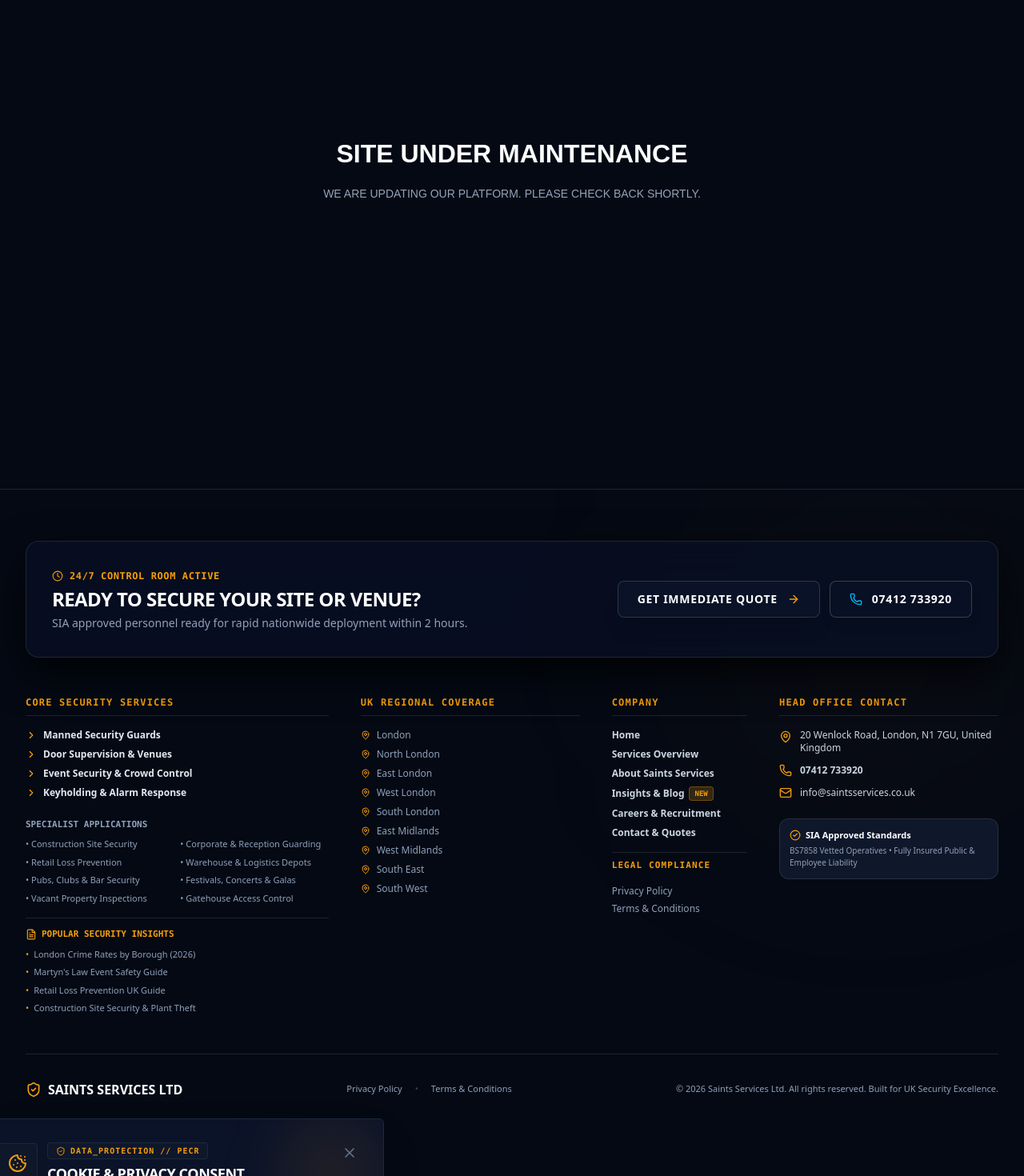
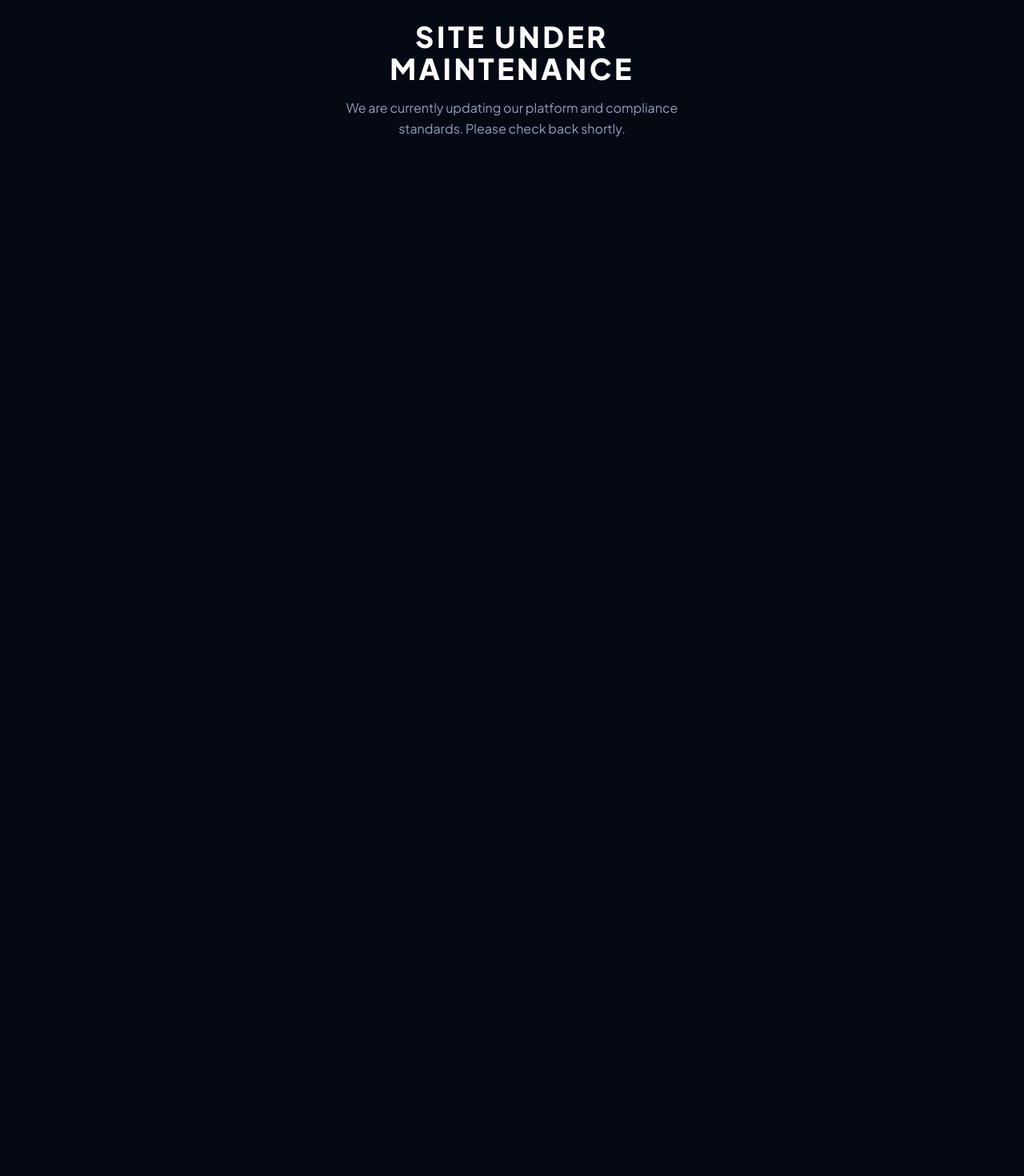
Before and after one commit to zynoks-org/saints-services-web, a Next.js app: page / in a window 1280 px wide. Shown: the part 300-1770 px from the top of the page at 80% size. After the commit the page ends 800 px from the top, so only its background shows below. Built offline with nearby package versions, Linux system fonts and the light colour scheme.

Commit message:
temp maintenance pages

```diff
--- a/app/about/page.tsx
+++ b/app/about/page.tsx
@@ -76,8 +76,8 @@
       desc: "Every officer undergoes a rigorous 5-year background, credit, and employment check prior to stepping onto any client site."
     },
     {
-      title: "SIA Approved Standards",
-      desc: "Our management and field operations strictly adhere to Security Industry Authority codes of conduct and security protocols."
+      title: "Licensed Personnel Standards",
+      desc: "Our management and field operations strictly adhere to Security Industry Authority codes of practice and industry-leading security protocols."
     },
     {
       title: "Transparent Digital Patrol Logs",
@@ -129,7 +129,7 @@
                   </h1>
 
                   <p className="text-sm sm:text-base lg:text-lg text-slate-600 dark:text-slate-300 font-medium leading-relaxed mb-6 sm:mb-8 max-w-2xl transition-colors">
-                    Saints Services Ltd was founded to give UK commercial property owners, event organizers, and retail brands dependable, SIA-licensed protection and high-level facilities management.
+                    Saints Services Ltd was founded to give UK commercial property owners, event organizers, and retail brands dependable protection using fully qualified, SIA-badged security personnel and high-level facilities management.
                   </p>
 
                   <div className="flex flex-col sm:flex-row items-stretch sm:items-center gap-4">
--- a/app/careers/page.tsx
+++ b/app/careers/page.tsx
@@ -240,7 +240,7 @@
                         <div>
                           <h3 className="text-xs sm:text-sm font-black text-slate-900 dark:text-white uppercase tracking-tight">Join the UK&apos;s Premier Team</h3>
                           <p className="text-[10px] sm:text-[11px] font-mono font-bold text-[#f59e0b] tracking-wider uppercase mt-0.5">
-                            Professional Environment • Flexible Rotas • SIA Support
+                            Professional Environment • Flexible Rotas • Vetting Assistance
                           </p>
                         </div>
                       </div>
--- a/app/layout.tsx
+++ b/app/layout.tsx
@@ -21,13 +21,13 @@
 export const metadata: Metadata = {
   metadataBase: new URL("https://www.saintsservices.co.uk"),
   title: {
-    default: "Saints Services Ltd | SIA Manned Guarding & Security Solutions UK",
+    default: "Saints Services Ltd | SIA-Licensed Manned Guarding & Security Solutions UK",
     template: "%s | Saints Services Ltd",
   },
   description:
     "Nationwide SIA-licensed security operations across the UK. Specialist manned guarding, door supervision, event safety management, keyholding, and 24/7 mobile alarm response.",
   keywords: [
-    "SIA Security UK",
+    "Professional Security Services UK",
     "Manned Guarding London",
     "Door Supervision & Venues",
     "Event Security Services",
@@ -37,7 +37,7 @@
   authors: [{ name: "Saints Services Ltd" }],
   creator: "Saints Services Ltd",
   openGraph: {
-    title: "Saints Services Ltd | SIA Security Solutions UK",
+    title: "Saints Services Ltd | SIA-Licensed Security Solutions UK",
     description:
       "24/7 SIA-licensed manned guarding, door supervision, event security, keyholding, and rapid alarm response across the UK.",
     url: "https://www.saintsservices.co.uk",
@@ -55,7 +55,7 @@
   },
   twitter: {
     card: "summary_large_image",
-    title: "Saints Services Ltd | SIA Security Solutions UK",
+    title: "Saints Services Ltd | SIA-Licensed Security Solutions UK",
     description:
       "24/7 SIA-licensed manned guarding, door supervision, event security, keyholding, and rapid alarm response across the UK.",
     images: ["/images/why-us.png"],
@@ -122,18 +122,18 @@
           enableSystem={false}
           storageKey="saints-theme"
         >
-          {/* Global Header */}
-          <Header />
+          {/* Header disabled during maintenance */}
+          {/* <Header /> */}
 
           {/* Page Content Container */}
           <div className="flex-1">
             {children}
           </div>
 
-          {/* Global Footer */}
-          <Footer />
+          {/* Footer & Banner disabled during maintenance */}
+          {/* <Footer /> */}
+          {/* <CookieBanner /> */}
 
-          <CookieBanner />
           <Analytics />
           <SpeedInsights />
         </ThemeProvider>
--- a/app/page.tsx
+++ b/app/page.tsx
@@ -1,9 +1,13 @@
 export default function MaintenancePage() {
   return (
-    <div style={{ display: 'flex', height: '100vh', alignItems: 'center', justifyContent: 'center', background: '#040914', color: '#fff', fontFamily: 'sans-serif', textTransform: 'uppercase' }}>
-      <div style={{ textAlign: 'center' }}>
-        <h1 style={{ fontSize: '2rem', fontWeight: 900, marginBottom: '1rem' }}>Site Under Maintenance</h1>
-        <p style={{ color: '#94a3b8', fontSize: '0.875rem' }}>We are updating our platform. Please check back shortly.</p>
+    <div className="fixed inset-0 z-[999999] flex flex-col items-center justify-center bg-[#040914] px-4 text-center text-white select-none pointer-events-auto">
+      <div className="max-w-md space-y-4">
+        <h1 className="text-3xl font-black tracking-widest uppercase sm:text-4xl">
+          Site Under Maintenance
+        </h1>
+        <p className="text-slate-400 text-sm leading-relaxed sm:text-base">
+          We are currently updating our platform and compliance standards. Please check back shortly.
+        </p>
       </div>
     </div>
   );
--- a/app/services/door-supervision/page.tsx
+++ b/app/services/door-supervision/page.tsx
@@ -72,16 +72,16 @@
       <title>Door Supervision & Venue Security | Saints Services Ltd</title>
       <meta
         name="description"
-        content="Hire SIA-licensed door supervisors for hospitality venues, corporate events, and licensed premises across the UK. Professional crowd management & entry screening."
+        content="Hire licensed door supervisors for hospitality venues, corporate events, and licensed premises across the UK. Professional crowd management & entry screening."
       />
       <meta
         name="keywords"
-        content="Door Supervisors UK, SIA Door Security, Venue Door Guards, Licensed Premises Protection, Saints Services Door Supervision"
+        content="Door Supervisors UK, Licensed Door Security, Venue Door Guards, Licensed Premises Protection, Saints Services Door Supervision."
       />
       <meta property="og:title" content="Door Supervision & Venue Security | Saints Services Ltd" />
       <meta
         property="og:description"
-        content="Professional SIA-licensed door supervision services for high-capacity venues and hospitality events across the UK."
+        content="Professional licensed door supervision services for high-capacity venues and hospitality events across the UK."
       />
       <meta property="og:url" content="https://saintsservices.co.uk/services/door-supervision" />
       <meta property="og:type" content="website" />
@@ -140,7 +140,7 @@
                   </h1>
 
                   <p className="text-sm sm:text-base lg:text-lg text-slate-600 dark:text-slate-300 font-medium leading-relaxed mb-6 sm:mb-8 max-w-2xl transition-colors">
-                    Saints Services Ltd provides SIA-licensed door supervisors to commercial venues and licensed premises across the UK. With a 98% client retention rate, our trained security personnel maintain strict safety standards while acting as a welcoming, professional face for your brand.
+                    Saints Services Ltd provides licensed door supervisors to commercial venues and licensed premises across the UK. With a 98% client retention rate, our trained security personnel maintain strict safety standards while acting as a welcoming, professional face for your brand.
                   </p>
 
                   <div className="flex flex-col sm:flex-row items-stretch sm:items-center gap-4 mb-6">
@@ -236,15 +236,15 @@
                   </div>
 
                   <h2 className="text-2xl sm:text-4xl font-black text-slate-900 dark:text-white tracking-tight uppercase leading-tight">
-                    Professional SIA Door Supervision for Licensed Premises
+                    Professional Licensed Door Supervision for Licensed Premises
                   </h2>
 
                   <p className="text-slate-600 dark:text-slate-300 text-xs sm:text-sm font-medium leading-relaxed">
-                    High-capacity licensed venues require security expertise beyond standard perimeter watching. When managing busy hospitality operations, corporate galas, or premium leisure establishments, your venue needs SIA-licensed door supervisors who excel in complex, high-footfall environments.
+                    High-capacity licensed venues require security expertise beyond standard perimeter watching. When managing busy hospitality operations, corporate galas, or premium leisure establishments, your venue needs licensed door supervisors who excel in complex, high-footfall environments.
                   </p>
 
                   <p className="text-slate-600 dark:text-slate-300 text-xs sm:text-sm font-medium leading-relaxed">
-                    Saints Services Ltd specializes in door supervision for businesses operating critical hospitality venues. We deploy SIA-licensed Door Supervisors trained in crowd management, conflict de-escalation, entry screening, and regulatory compliance to protect your premises across England, Scotland, and Wales.
+                    Saints Services Ltd specializes in door supervision for businesses operating critical hospitality venues. We deploy licensed Door Supervisors trained in crowd management, conflict de-escalation, entry screening, and regulatory compliance to protect your premises across England, Scotland, and Wales.
                   </p>
 
                   <p className="text-slate-600 dark:text-slate-300 text-xs sm:text-sm font-medium leading-relaxed">
--- a/app/services/event-security/page.tsx
+++ b/app/services/event-security/page.tsx
@@ -128,7 +128,7 @@
                 <div className="lg:col-span-7">
                   <div className="inline-flex items-center gap-2 px-3.5 py-1.5 rounded-md bg-white dark:bg-slate-900 border border-slate-300 dark:border-slate-800 text-[#f59e0b] text-[11px] font-mono font-bold uppercase tracking-widest mb-4 sm:mb-6 shadow-xs backdrop-blur-md transition-colors">
                     <ShieldCheck className="w-4 h-4 text-[#f59e0b] shrink-0" />
-                    <span>SIA APPROVED // EVENT GUARDS & STEWARDS</span>
+                    <span>LICENSED // EVENT GUARDS & STEWARDS</span>
                   </div>
 
                   <h1 className="text-3xl sm:text-5xl lg:text-6xl font-black tracking-tight text-slate-900 dark:text-white leading-[1.1] mb-4 sm:mb-6 uppercase transition-colors">
--- a/app/services/keyholding/page.tsx
+++ b/app/services/keyholding/page.tsx
@@ -128,7 +128,7 @@
                 <div className="lg:col-span-7">
                   <div className="inline-flex items-center gap-2 px-3.5 py-1.5 rounded-md bg-white dark:bg-slate-900 border border-slate-300 dark:border-slate-800 text-[#f59e0b] text-[11px] font-mono font-bold uppercase tracking-widest mb-4 sm:mb-6 shadow-xs backdrop-blur-md transition-colors">
                     <ShieldCheck className="w-4 h-4 text-[#f59e0b] shrink-0" />
-                    <span>SIA APPROVED // ALARM RESPONSE 24/7</span>
+                    <span>LICENSED // ALARM RESPONSE 24/7</span>
                   </div>
 
                   <h1 className="text-3xl sm:text-5xl lg:text-6xl font-black tracking-tight text-slate-900 dark:text-white leading-[1.1] mb-4 sm:mb-6 uppercase transition-colors">
@@ -137,7 +137,7 @@
                   </h1>
 
                   <p className="text-sm sm:text-base lg:text-lg text-slate-600 dark:text-slate-300 font-medium leading-relaxed mb-6 sm:mb-8 max-w-2xl transition-colors">
-                    Saints Services Ltd provides expert Key Holding and Alarm Response services to businesses and households across the UK. Our SIA-approved mobile patrols deliver a 24-hour, 365-day emergency response when your alarm activates, ensuring absolute security and peace of mind.
+                    Saints Services Ltd provides expert Key Holding and Alarm Response services to businesses and households across the UK. Our SIA-Licensed mobile patrols deliver a 24-hour, 365-day emergency response when your alarm activates, ensuring absolute security and peace of mind.
                   </p>
 
                   <div className="flex flex-col sm:flex-row items-stretch sm:items-center gap-4 mb-6">
@@ -265,7 +265,7 @@
                   <div className="space-y-3.5 text-xs font-bold text-slate-800 dark:text-slate-200">
                     {[
                       "Bespoke Keyholding Solutions Tailored to You",
-                      "SIA Approved Key Holders & Licensed Personnel",
+                      "SIA-Licensed Key Holders & Licensed Personnel",
                       "98% Customer Retention Rate",
                       "Guaranteed Rapid Response to Alarms",
                       "Competitive Rates for Professional Service"
--- a/app/services/security-guards/page.tsx
+++ b/app/services/security-guards/page.tsx
@@ -76,7 +76,7 @@
       />
       <meta
         name="keywords"
-        content="Security Guards UK, Manned Guarding Services, Gatehouse Security, SIA Static Security, Commercial Security Guards, Saints Services"
+        content="Security Guards UK, Manned Guarding Services, Gatehouse Security, Licensed Static Security, Commercial Security Guards, Saints Services"
       />
       <meta property="og:title" content="Manned Guarding & Security Guards | Saints Services Ltd" />
       <meta
@@ -128,7 +128,7 @@
                 <div className="lg:col-span-7">
                   <div className="inline-flex items-center gap-2 px-3.5 py-1.5 rounded-md bg-white dark:bg-slate-900 border border-slate-300 dark:border-slate-800 text-[#f59e0b] text-[11px] font-mono font-bold uppercase tracking-widest mb-4 sm:mb-6 shadow-xs backdrop-blur-md transition-colors">
                     <ShieldCheck className="w-4 h-4 text-[#f59e0b] shrink-0" />
-                    <span>SIA APPROVED // MANNED GUARDING</span>
+                    <span>LICENSED // MANNED GUARDING</span>
                   </div>
 
                   <h1 className="text-3xl sm:text-5xl lg:text-6xl font-black tracking-tight text-slate-900 dark:text-white leading-[1.1] mb-4 sm:mb-6 uppercase transition-colors">
--- a/components/Coverage.tsx
+++ b/components/Coverage.tsx
@@ -164,7 +164,7 @@
         { name: "Newry", slug: "belfast" },
         { name: "Antrim", slug: "belfast" }
       ],
-      description: "Vetted SIA guarding for commercial properties, logistics centers, and retail networks operating in Northern Ireland."
+      description: "Vetted SIA-Licensed guarding for commercial properties, logistics centers, and retail networks operating in Northern Ireland."
     }
   ];
 
--- a/components/FaqDoorSupervision.tsx
+++ b/components/FaqDoorSupervision.tsx
@@ -87,8 +87,7 @@
             Frequently Asked Questions
           </h2>
           <p className="text-slate-600 dark:text-slate-300 text-xs sm:text-sm font-medium max-w-xl mx-auto leading-relaxed">
-            Quick answers regarding our SIA licensing standards, nationwide dispatch, and venue security solutions.
-          </p>
+            Saints Services Ltd delivers high-calibre, fully vetted security deployments tailored to protect commercial interests across the UK. Our specialized teams manage site security, front-of-house concierge management, and mobile patrol units for clients across commercial real estate, active construction sites, high-street retail, educational campuses, and large-scale event venues.          </p>
         </div>
 
         {/* ACCORDION LIST */}
```
